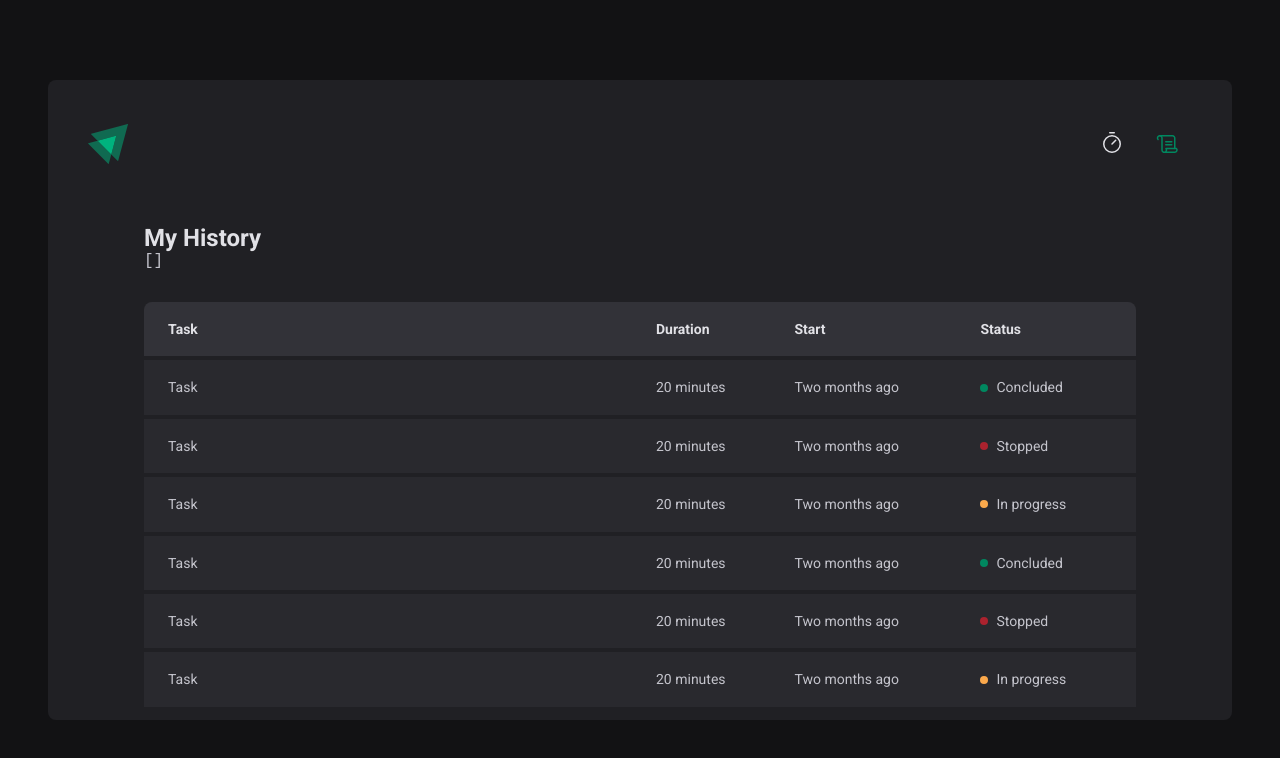
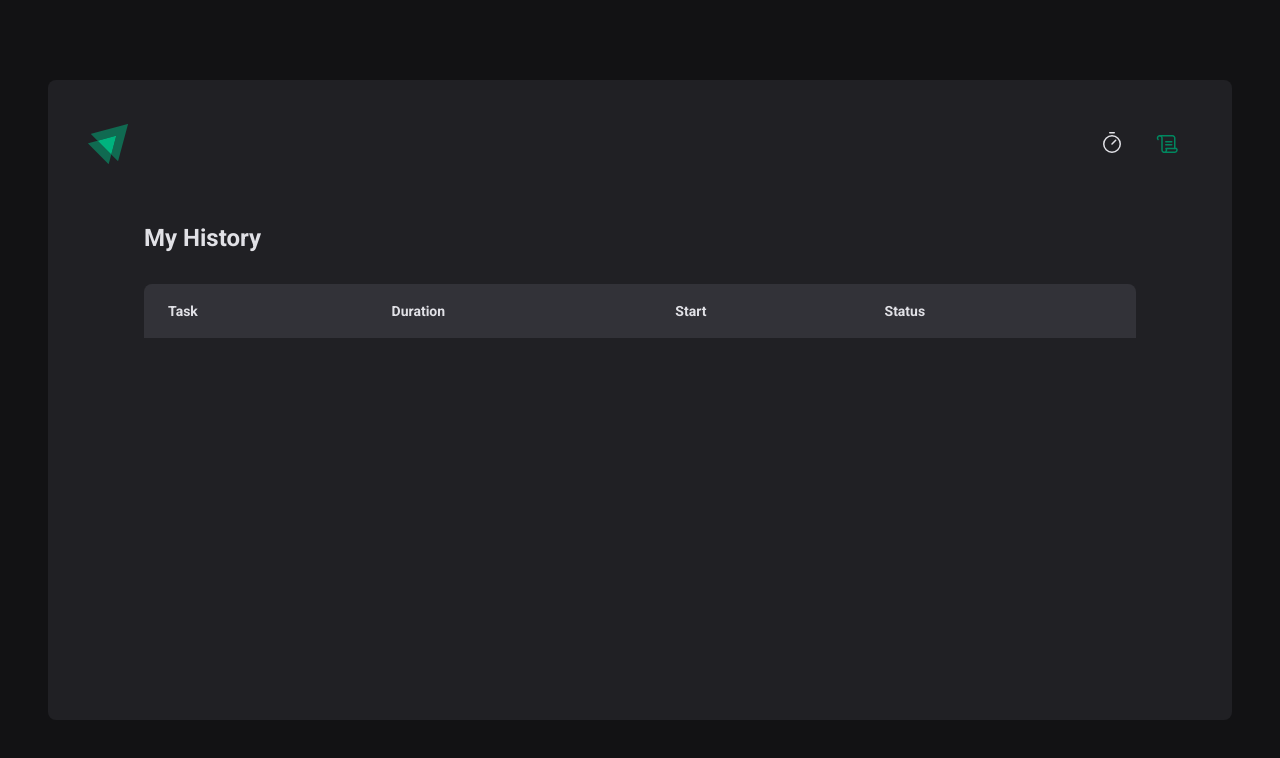
Before and after one commit to franciscovaz/timer, a React (Vite) app: page /history in a window 1280 px wide. Shown: the top 758 px of the page. Built offline with nearby package versions, Linux system fonts and the light colour scheme.

Commit message:
- handle cycle history dynamically;

```diff
--- a/src/pages/History/index.tsx
+++ b/src/pages/History/index.tsx
@@ -7,8 +7,6 @@
   return (
     <HistoryContainer>
       <h1>My History</h1>
-
-      <pre>{JSON.stringify(cycles, null, 2)}</pre>
 
       <HistoryList>
         <table>
@@ -21,54 +19,28 @@
             </tr>
           </thead>
           <tbody>
-            <tr>
-              <td>Task</td>
-              <td>20 minutes</td>
-              <td>Two months ago</td>
-              <td>
-                <Status $statusColor="green">Concluded</Status>
-              </td>
-            </tr>
-            <tr>
-              <td>Task</td>
-              <td>20 minutes</td>
-              <td>Two months ago</td>
-              <td>
-                <Status $statusColor="red">Stopped</Status>
-              </td>
-            </tr>
-            <tr>
-              <td>Task</td>
-              <td>20 minutes</td>
-              <td>Two months ago</td>
-              <td>
-                <Status $statusColor="yellow">In progress</Status>
-              </td>
-            </tr>
-            <tr>
-              <td>Task</td>
-              <td>20 minutes</td>
-              <td>Two months ago</td>
-              <td>
-                <Status $statusColor="green">Concluded</Status>
-              </td>
-            </tr>
-            <tr>
-              <td>Task</td>
-              <td>20 minutes</td>
-              <td>Two months ago</td>
-              <td>
-                <Status $statusColor="red">Stopped</Status>
-              </td>
-            </tr>
-            <tr>
-              <td>Task</td>
-              <td>20 minutes</td>
-              <td>Two months ago</td>
-              <td>
-                <Status $statusColor="yellow">In progress</Status>
-              </td>
-            </tr>
+            {cycles.map((cycle) => {
+              return (
+                <tr key={cycle.id}>
+                  <td>{cycle.task}</td>
+                  <td>{cycle.minutesAmount}</td>
+                  <td>{cycle.startDate.toISOString()}</td>
+                  <td>
+                    {cycle.finishedDate && (
+                      <Status $statusColor="green">Finished</Status>
+                    )}
+
+                    {cycle.stopDate && (
+                      <Status $statusColor="red">Interrupted</Status>
+                    )}
+
+                    {!cycle.finishedDate && !cycle.stopDate && (
+                      <Status $statusColor="yellow">In progress</Status>
+                    )}
+                  </td>
+                </tr>
+              )
+            })}
           </tbody>
         </table>
       </HistoryList>
```
